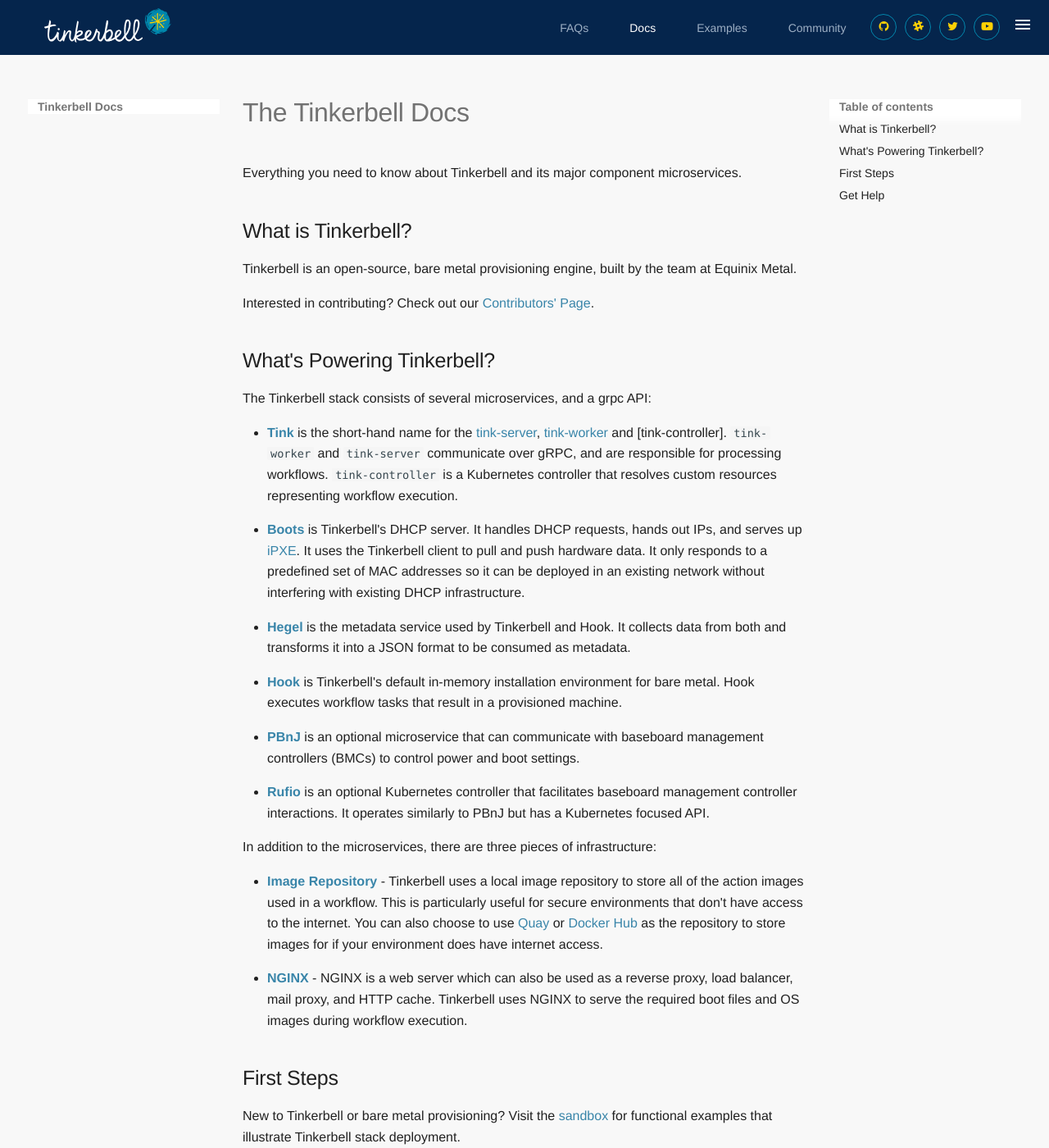
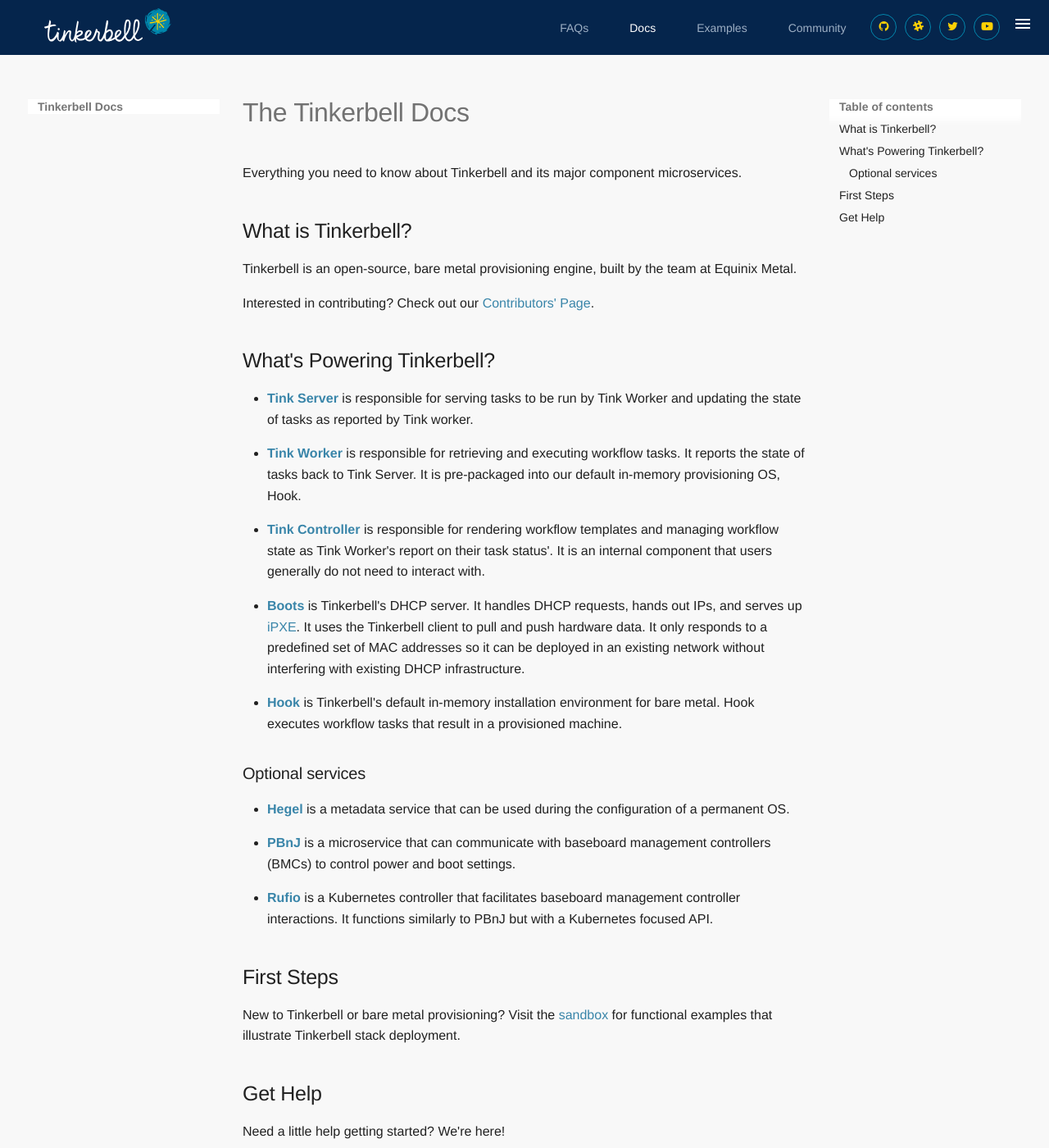
Before and after one commit to tinkerbell/tinkerbell-docs, an MkDocs documentation site: the page built from docs/index.md, in a window 1280 px wide and 1400 px high. Shown: the whole window at 82% size. Built offline with MkDocs 1.6.1 and Material for MkDocs 9.7.7, drawn with Linux system fonts in a browser that asks for light colours; some web fonts are replaced.

Commit message:
Add missing service placeholder docs and rearrange menu
Signed-off-by: Chris Doherty <chris.doherty4@gmail.com>

```diff
--- a/docs/index.md
+++ b/docs/index.md
@@ -14,35 +14,27 @@
 
 ## What's Powering Tinkerbell?
 
-The Tinkerbell stack consists of several microservices, and a grpc API:
+- **[Tink Server]** is responsible for serving tasks to be run by Tink Worker and updating the state of tasks as reported by Tink worker.
 
-- [**Tink**] is the short-hand name for the [tink-server], [tink-worker] and [tink-controller].
-  `tink-worker` and `tink-server` communicate over gRPC, and are responsible for processing workflows.
-  `tink-controller` is a Kubernetes controller that resolves custom resources representing workflow execution.
+- **[Tink Worker]** is responsible for retrieving and executing workflow tasks. It reports the state of tasks back to Tink Server. It is pre-packaged into our default in-memory provisioning OS, Hook.
 
-- [**Boots**] is Tinkerbell's DHCP server.
+- **[Tink Controller]** is responsible for rendering workflow templates and managing workflow state as Tink Worker's report on their task status'. It is an internal component that users generally do not need to interact with.
+
+- **[Boots]** is Tinkerbell's DHCP server.
   It handles DHCP requests, hands out IPs, and serves up [iPXE].
   It uses the Tinkerbell client to pull and push hardware data.
   It only responds to a predefined set of MAC addresses so it can be deployed in an existing network without interfering with existing DHCP infrastructure.
 
-- [**Hegel**] is the metadata service used by Tinkerbell and Hook.
-  It collects data from both and transforms it into a JSON format to be consumed as metadata.
+- **[Hook]** is Tinkerbell's default in-memory installation environment for bare metal. Hook executes workflow tasks that result in a provisioned machine.
 
-- [**Hook**] is Tinkerbell's default in-memory installation environment for bare metal. Hook executes workflow tasks that result in a provisioned machine.
 
-- [**PBnJ**] is an optional microservice that can communicate with baseboard management controllers (BMCs) to control power and boot settings.
+### Optional services
 
-- [**Rufio**] is an optional Kubernetes controller that facilitates baseboard management controller interactions. It operates similarly to PBnJ but has a Kubernetes focused API.
+- **[Hegel]** is a metadata service that can be used during the configuration of a permanent OS.
 
-In addition to the microservices, there are three pieces of infrastructure:
+- **[PBnJ]** is a microservice that can communicate with baseboard management controllers (BMCs) to control power and boot settings.
 
-- [**Image Repository**] -
-  Tinkerbell uses a local image repository to store all of the action images used in a workflow.
-  This is particularly useful for secure environments that don't have access to the internet.
-  You can also choose to use [Quay] or [Docker Hub] as the repository to store images for if your environment does have internet access.
-
-- [**NGINX**] - NGINX is a web server which can also be used as a reverse proxy, load balancer, mail proxy, and HTTP cache.
-  Tinkerbell uses NGINX to serve the required boot files and OS images during workflow execution.
+- **[Rufio]** is a Kubernetes controller that facilitates baseboard management controller interactions. It functions similarly to PBnJ but with a Kubernetes focused API.
 
 ## First Steps
 
@@ -58,14 +50,14 @@
 - Submit an issue on [Github].
 
 
-[**boots**]: /services/boots
-[**tink**]: https://github.com/tinkerbell/tink
-[**nginx**]: https://www.nginx.com/
-[**pbnj**]: https://github.com/tinkerbell/pbnj
-[**hook**]: /services/hook
-[**image repository**]: https://hub.docker.com/_/registry
-[**hegel**]: /services/hegel
-[**rufio**]: https://github.com/tinkerbell/rufio
+[boots]: /services/boots
+[pbnj]: /services/pbnj
+[hook]: /hook
+[hegel]: /services/hegel
+[rufio]: /services/rufio
+[tink server]: /services/tink-server
+[tink worker]: /services/tink-worker
+[tink controller]: /services/tink-controller
 
 [cncf community slack]: https://slack.cncf.io/
 [contributors' page]: https://tinkerbell.org/community/contributors/
@@ -74,7 +66,5 @@
 [github]: https://github.com/tinkerbell
 [ipxe]: https://ipxe.org/
 [quay]: https://quay.io/
-[tink-server]: /services/tink-server
-[tink-worker]: /services/tink-worker
 [#tinkerbell]: https://app.slack.com/client/T08PSQ7BQ/C01SRB41GMT
 [sandbox]: https://github.com/tinkerbell/sandbox
--- a/mkdocs.yml
+++ b/mkdocs.yml
@@ -11,11 +11,14 @@
   - Architecture: architecture.md
 
   - Services:
+      - Tink Server: services/tink-server.md
+      - Tink Worker: services/tink-worker.md
+      - Tink Controller: services/tink-controller.md
       - Boots: services/boots.md
       - Hegel: services/hegel.md
-      - Hook: services/hook.md
-      - Tink Server: services/tink-server.md
-      - Tink Worker: services/tink-worker.md
+      - PBnJ: services/pbnj.md
+      - Rufio: services/rufio.md
+  - Hook: hook.md
 
   - Workflows:
       - Working with Workflows: workflows/working-with-workflows.md
```
Also changed, not shown: docs/services/boots.md (+1 -1 lines), docs/services/hegel.md (+1 -1 lines), docs/services/pbnj.md (added, +11 -0 lines), docs/services/rufio.md (added, +11 -0 lines), docs/services/tink-controller.md (added, +11 -0 lines), docs/services/tink-worker.md (+1 -1 lines), tink-controller.md (added, +7 -0 lines), docs/hook.md (renamed from docs/services/hook.md).
